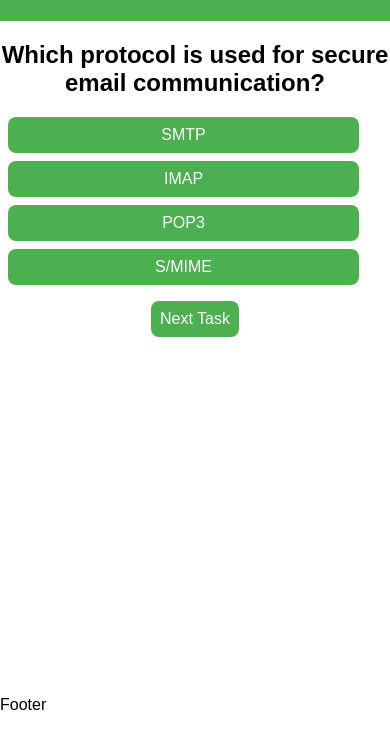
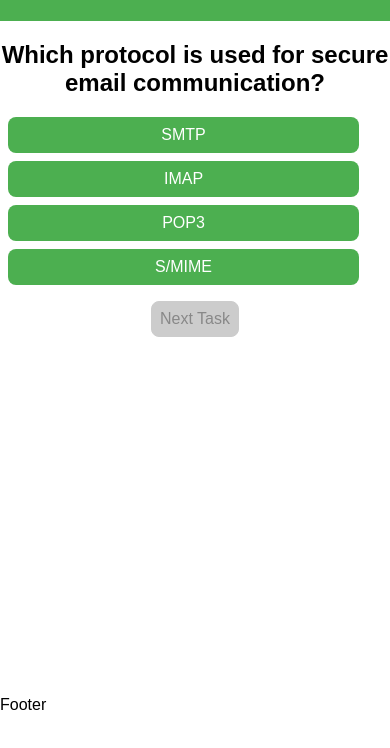
Before and after one commit to adrianwiendl/Lernporgramm, a plain HTML site: page index.html in a window 390 px wide. Both pictures are taken after a click on the button "Internet Technologies". Shown: the part 96-844 px from the top of the page. Drawn offline with nearby package versions, Linux system fonts and the light colour scheme.

Commit message:
Changs to structure, added PWA installability

```diff
--- a/main.js
+++ b/main.js
@@ -14,6 +14,10 @@ if ("serviceWorker" in navigator) {
 let currentCategory = "";
 let currentTaskIndex = -1;
 let correctAnswers = 0;
+
+// Set variables for commonly used document elements
+let btnNextTask = document.getElementById("next-task-btn");
+let lblTaskFeedback = document.getElementById("task-feedback");
 
 
 async function selectCategory(category) {
@@ -39,8 +43,8 @@ async function selectCategory(category) {
 }
 
 async function displayNextTask() {
-  document.getElementById("task-feedback").hidden = true;
-  document.getElementById("next-task-btn").hidden = true;
+  lblTaskFeedback.hidden = true;
+  btnNextTask.hidden = true;
   // document.getElementById("next-task-btn").disabled = true;
   currentTaskIndex++;
 
@@ -55,7 +59,7 @@ async function displayNextTask() {
         console.error("Fetching tasks from server failed: ", error);
       }
     }
-    if (currentTaskIndex < externalTasks.length & currentTaskIndex < 32)  //necessary hard-coded limit to prevent unsuitable tasks
+    if (currentTaskIndex < externalTasks.length & currentTaskIndex < 32)  //necessary hard-coded limit to prevent unsuitable tasks from being loaded
     {
       displayExternalTask();
     }
@@ -74,7 +78,8 @@ async function displayNextTask() {
 }
 
 function displayTask(task) {
-  document.getElementById("next-task-btn").disabled = true;
+  btnNextTask.disabled = true;
+  btnNextTask.classList.add("disabled");
 
   let answerOptions = task.l.map((text, index) => ({ text, correct: index === 0 }));
   shuffleArray(answerOptions);
@@ -113,7 +118,8 @@ function displayTask(task) {
 }
 
 function displayExternalTask() {
-  document.getElementById("next-task-btn").disabled = true;
+  btnNextTask.disabled = true;
+  btnNextTask.classList.add("disabled");
 
   const task = externalTasks[currentTaskIndex];
   console.log(currentTaskIndex + ": " + task.text);
@@ -144,7 +150,7 @@ function displayExternalTask() {
 }
 
 function submitAnswer(answerButton) {
-  if (document.getElementById("next-task-btn").hidden) {
+  if (btnNextTask.hidden) {
     let correct = (answerButton.dataset.correct === 'true');
     showAnswerResult(correct);
 
@@ -157,7 +163,8 @@ function submitAnswer(answerButton) {
 }
 
 function showAnswerResult(correct) {
-  document.getElementById("next-task-btn").disabled = false;
+  btnNextTask.disabled = false;
+  btnNextTask.classList.remove("disabled");
 
   // document.getElementById("next-task-btn").disabled = false;
   let answerButtons = document.getElementsByClassName("answer-btn");
@@ -172,9 +179,9 @@ function showAnswerResult(correct) {
 
 
   }
-  document.getElementById("task-feedback").textContent = correct ? "Correct!" : "Incorrect";
-  document.getElementById("task-feedback").hidden = false;
-  document.getElementById("next-task-btn").hidden = false;
+  lblTaskFeedback.textContent = correct ? "Correct!" : "Incorrect";
+  lblTaskFeedback.hidden = false;
+  btnNextTask.hidden = false;
 }
 
 function showStatistics() {
@@ -194,8 +201,8 @@ function returnToStart() {
   document.getElementById("task-display").hidden = true;
   document.getElementById("statistics").hidden = true;
   document.getElementById("categories-nav").hidden = false; // Show the navigation panel
-  document.getElementById("task-feedback").hidden = true; // Hide the feedback
-  document.getElementById("next-task-btn").hidden = true; // Hide the Next button
+  lblTaskFeedback.hidden = true; // Hide the feedback
+  btnNextTask.hidden = true; // Hide the Next button
 
 }
 
@@ -221,6 +228,11 @@ function closeNavMenu(category) {
   selectCategory(category)
 }
 
+function toggleButtonDisable(button)
+{
+  //button.disabled = !button.disabled;
+  //button.classList.
+}
 
 function shuffleArray(array) {
   let currentIndex = array.length, temporaryValue, randomIndex;
--- /dev/null
+++ b/resources/tasks.json
@@ -0,0 +1,442 @@
+{
+  "part-math": [
+    {
+      "a": "x^2+x^2",
+      "l": [
+        "2x^2",
+        "x^4",
+        "x^8",
+        "2x^4"
+      ]
+    },
+    {
+      "a": "x^2\\cdot x^2",
+      "l": [
+        "x^4",
+        "x^2",
+        "2x^2",
+        "4x"
+      ]
+    },
+    {
+      "a": "x^3+x^3",
+      "l": [
+        "2x^3",
+        "x^6",
+        "x^9",
+        "2x^6"
+      ]
+    },
+    {
+      "a": "x^3\\cdot x^3",
+      "l": [
+        "x^6",
+        "x^3",
+        "2x^3",
+        "6x"
+      ]
+    },
+    {
+      "a": "\\sin^2(x)+\\cos^2(x)",
+      "l": [
+        "1",
+        "2",
+        "0",
+        "x"
+      ]
+    },
+    {
+      "a": "\\frac{d}{dx} (x^2)",
+      "l": [
+        "2x",
+        "x^2",
+        "x",
+        "2"
+      ]
+    },
+    {
+      "a": "\\int x\\, dx \\text{ from } 0 \\text{ to } 1",
+      "l": [
+        "0.5",
+        "1",
+        "0",
+        "2"
+      ]
+    },
+    {
+      "a": "\\lim_{{x\\to 0}} \\left(\\frac{\\sin(x)}{x}\\right)",
+      "l": [
+        "1",
+        "0",
+        "x",
+        "\\infty"
+      ]
+    },
+    {
+      "a": "\\int e^x\\, dx \\text{ from } 0 \\text{ to } 1",
+      "l": [
+        "e-1",
+        "e",
+        "1",
+        "0"
+      ]
+    },
+    {
+      "a": "\\frac{d}{dx} (e^x)",
+      "l": [
+        "e^x",
+        "x",
+        "e",
+        "1"
+      ]
+    },
+    {
+      "a": "\\int \\frac{1}{x}\\, dx \\text{ from } 1 \\text{ to } e",
+      "l": [
+        "1",
+        "e",
+        "0",
+        "e-1"
+      ]
+    },
+    {
+      "a": "\\lim_{{x\\to \\infty}} \\left(1+\\frac{1}{x}\\right)^x",
+      "l": [
+        "e",
+        "\\infty",
+        "1",
+        "0"
+      ]
+    },
+    {
+      "a": "\\frac{d}{dx} (\\ln(x))",
+      "l": [
+        "\\frac{1}{x}",
+        "x",
+        "\\ln(x)",
+        "1"
+      ]
+    },
+    {
+      "a": "\\int x^2\\, dx \\text{ from } 0 \\text{ to } 1",
+      "l": [
+        "\\frac{1}{3}",
+        "1",
+        "0",
+        "\\frac{1}{2}"
+      ]
+    },
+    {
+      "a": "\\lim_{{x\\to 0}} \\left(\\frac{e^x-1}{x}\\right)",
+      "l": [
+        "1",
+        "0",
+        "e",
+        "\\infty"
+      ]
+    }
+  ],
+  "part-internet-technologies": [
+    {
+      "a": "Which authentication method does HTTP offer",
+      "l": [
+        "Digest Access Authentication",
+        "OTP",
+        "OAuth",
+        "2-Factor Authentication"
+      ]
+    },
+    {
+      "a": "Which transport protocol is suitable for time-critical transmissions",
+      "l": [
+        "UDP",
+        "TCP",
+        "HTTP",
+        "Fast Retransmit"
+      ]
+    },
+    {
+      "a": "What authentication method does OAuth 2.0 primarily use?",
+      "l": [
+        "Bearer Token",
+        "JWT",
+        "SAML",
+        "Kerberos"
+      ]
+    },
+    {
+      "a": "Which transport protocol provides guaranteed delivery and in-order packet delivery?",
+      "l": [
+        "TCP",
+        "UDP",
+        "HTTP",
+        "ICMP"
+      ]
+    },
+    {
+      "a": "What is the purpose of the OSI model?",
+      "l": [
+        "To provide a conceptual framework for understanding network protocols",
+        "To define the physical components of a network",
+        "To regulate internet access",
+        "To ensure data confidentiality"
+      ]
+    },
+    {
+      "a": "Which protocol is commonly used for secure remote shell access?",
+      "l": [
+        "SSH",
+        "Telnet",
+        "RDP",
+        "VNC"
+      ]
+    },
+    {
+      "a": "What is the primary purpose of a proxy server?",
+      "l": [
+        "To act as an intermediary between clients and servers",
+        "To encrypt network traffic",
+        "To prevent DDoS attacks",
+        "To manage domain name registrations"
+      ]
+    },
+    {
+      "a": "Which protocol is used for secure email communication?",
+      "l": [
+        "S/MIME",
+        "POP3",
+        "IMAP",
+        "SMTP"
+      ]
+    },
+    {
+      "a": "What is the main function of a network switch?",
+      "l": [
+        "To forward data packets to the appropriate destination",
+        "To convert digital signals to analog signals",
+        "To establish VPN connections",
+        "To perform network address translation"
+      ]
+    },
+    {
+      "a": "Which protocol is responsible for dynamically assigning IP addresses to devices on a network?",
+      "l": [
+        "DHCP",
+        "DNS",
+        "ARP",
+        "RARP"
+      ]
+    },
+    {
+      "a": "What is the purpose of a subnet mask?",
+      "l": [
+        "To determine the network and host portions of an IP address",
+        "To encrypt data during transmission",
+        "To prevent unauthorized access to a network",
+        "To establish secure connections"
+      ]
+    },
+    {
+      "a": "Which protocol is used for secure web browsing?",
+      "l": [
+        "HTTPS",
+        "HTTP",
+        "FTP",
+        "SNMP"
+      ]
+    },
+    {
+      "a": "What does the abbreviation SSL stand for in networking?",
+      "l": [
+        "Secure Socket Layer",
+        "Simple Service Locator",
+        "Standard Syntax Language",
+        "Structured Systems Language"
+      ]
+    },
+    {
+      "a": "Which protocol is commonly used for transferring files securely?",
+      "l": [
+        "SFTP",
+        "FTPS",
+        "SCP",
+        "TFTP"
+      ]
+    },
+    {
+      "a": "What is the purpose of a network firewall?",
+      "l": [
+        "To monitor and control network traffic based on security rules",
+        "To optimize network performance",
+        "To establish VPN connections",
+        "To distribute network resources"
+      ]
+    }
+  ],
+  "part-general-knowledge": [
+    {
+      "a": "Which country has the highest number of UNESCO World Heritage Sites?",
+      "l": [
+        "Italy",
+        "China",
+        "Spain",
+        "France"
+      ]
+    },
+    {
+      "a": "Who wrote the book 'War and Peace'?",
+      "l": [
+        "Leo Tolstoy",
+        "Fyodor Dostoevsky",
+        "Anton Chekhov",
+        "Aleksandr Solzhenitsyn"
+      ]
+    },
+    {
+      "a": "Which planet has the most moons?",
+      "l": [
+        "Jupiter",
+        "Saturn",
+        "Uranus",
+        "Neptune"
+      ]
+    },
+    {
+      "a": "In which year did the French Revolution begin?",
+      "l": [
+        "1789",
+        "1804",
+        "1848",
+        "1917"
+      ]
+    },
+    {
+      "a": "Who is the artist behind the famous painting 'The Starry Night'?",
+      "l": [
+        "Vincent van Gogh",
+        "Salvador Dalí",
+        "Edvard Munch",
+        "Claude Monet"
+      ]
+    },
+    {
+      "a": "Which mountain range is home to Mount Kilimanjaro?",
+      "l": [
+        "Eastern Rift Mountains",
+        "Himalayas",
+        "Andes",
+        "Rocky Mountains"
+      ]
+    },
+    {
+      "a": "Which city hosted the 2008 Summer Olympics?",
+      "l": [
+        "Beijing",
+        "Athens",
+        "Sydney",
+        "Los Angeles"
+      ]
+    },
+    {
+      "a": "Who composed the Symphony No. 9 in D minor, also known as 'Choral'?",
+      "l": [
+        "Ludwig van Beethoven",
+        "Wolfgang Amadeus Mozart",
+        "Johannes Brahms",
+        "Franz Schubert"
+      ]
+    },
+    {
+      "a": "Which river is the longest in South America?",
+      "l": [
+        "Amazon River",
+        "Paraná River",
+        "Orinoco River",
+        "Magdalena River"
+      ]
+    },
+    {
+      "a": "What is the chemical symbol for silver?",
+      "l": [
+        "Ag",
+        "Au",
+        "Hg",
+        "Pt"
+      ]
+    },
+    {
+      "a": "Which country is home to the ancient city of Petra?",
+      "l": [
+        "Jordan",
+        "Egypt",
+        "Greece",
+        "Turkey"
+      ]
+    },
+    {
+      "a": "Which instrument did Johann Sebastian Bach primarily play?",
+      "l": [
+        "Organ",
+        "Harpsichord",
+        "Violin",
+        "Cello"
+      ]
+    },
+    {
+      "a": "Who painted 'The Persistence of Memory'?",
+      "l": [
+        "Salvador Dalí",
+        "Pablo Picasso",
+        "Claude Monet",
+        "Georgia O'Keeffe"
+      ]
+    },
+    {
+      "a": "What is the deepest part of the world's oceans?",
+      "l": [
+        "Mariana Trench",
+        "Puerto Rico Trench",
+        "Java Trench",
+        "Philippine Trench"
+      ]
+    },
+    {
+      "a": "Which country won the FIFA World Cup in 2006?",
+      "l": [
+        "Italy",
+        "France",
+        "Germany",
+        "Brazil"
+      ]
+    },
+    {
+      "a": "Who wrote the novel 'Pride and Prejudice'?",
+      "l": [
+        "Jane Austen",
+        "Emily Brontë",
+        "Charlotte Brontë",
+        "Virginia Woolf"
+      ]
+    }
+  ],
+  "part-sheet-music": [
+    {
+      "a": "C4",
+      "l": [
+        "C",
+        "D",
+        "E",
+        "B"
+      ]
+    },
+    {
+      "a": "(C4 E4 G4)",
+      "l": [
+        "C",
+        "B",
+        "F",
+        "D"
+      ]
+    }
+  ]
+}
--- a/service-worker.js
+++ b/service-worker.js
@@ -2,6 +2,7 @@
 // self.addEventListener("activate", (event) => {
 //   // Clean up old caches
 // });
+
 self.addEventListener('install', (event) => {
   event.waitUntil(
     caches.open('my-cache').then((cache) => {
--- a/styles.css
+++ b/styles.css
@@ -146,6 +146,8 @@ button.disabled {
     cursor: not-allowed;
     border: 1px solid #ccc;
 }
+
+
 
 
 /* Responsive design for different display devices (PC browser, tablet, smartphone) using media queries */
--- a/tasks.js
+++ b/tasks.js
@@ -2,7 +2,7 @@
 
 //internal Tasks
 let tasks;
-fetch('resources/tasks.json.txt')
+fetch('resources/tasks.json')
   .then(response => response.json())
   .then(data => tasks = data)
   .catch((error) => {
```
Also changed, not shown: index.html (+2 -0 lines), images/icon-192x192.png (added), images/icon-512x512.png (added), manifest.json, resources/tasks.json.txt (deleted).
